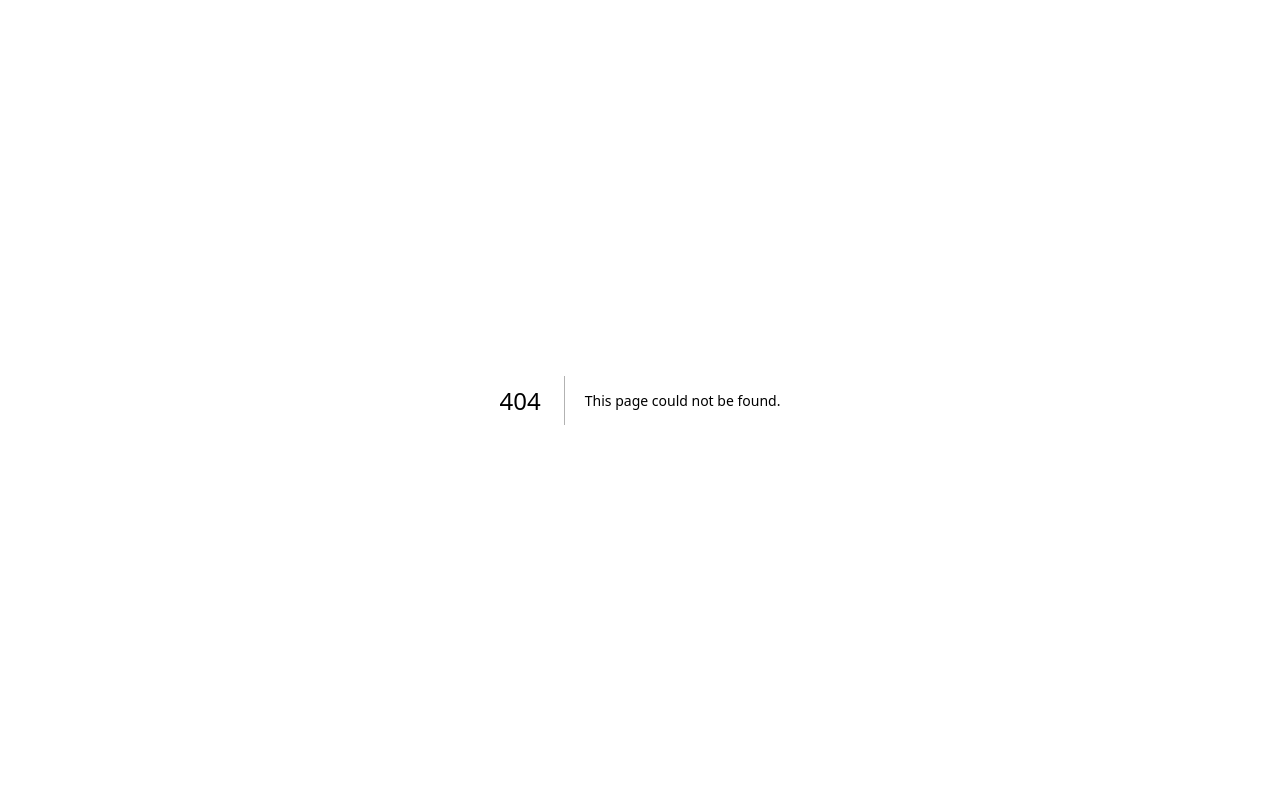
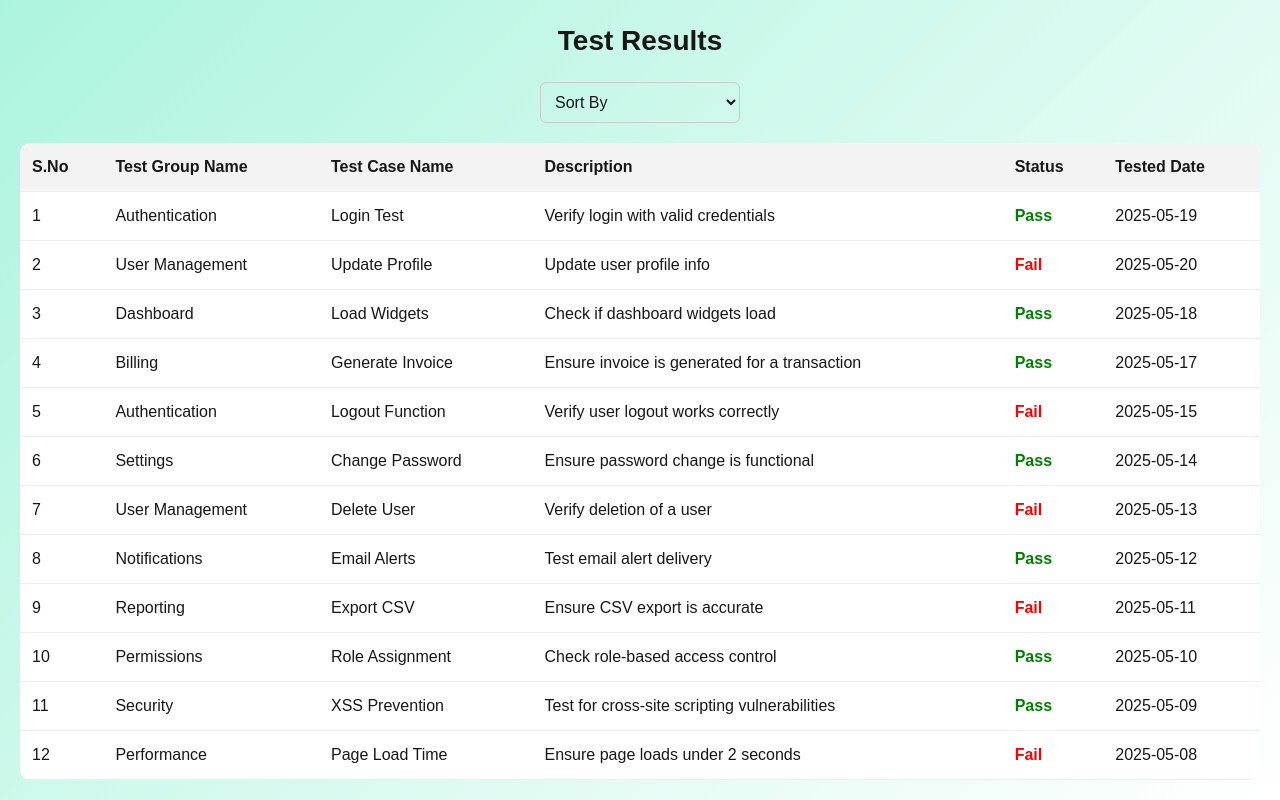
Before and after one commit to Dhayalesh/test_case_management_system, a Next.js app in the folder frontend/: page /test-results in a window 1280 px wide. Before the commit this address had no page. Built offline with nearby package versions, Linux system fonts and the light colour scheme.

Commit message:
added new page for test results

```diff
--- a/frontend/app/dashboard/dashboard.jsx
+++ b/frontend/app/dashboard/dashboard.jsx
@@ -35,7 +35,7 @@ const router = useRouter();
       <div className={styles.buttonRow}>
         <button className={styles.testCases} onClick={() => router.push('/test-case-groups')}>Test Cases</button>
         <button className={styles.runTestCase} onClick={() => router.push('/run-test-cases')}>Run Test Case</button>
-        <button className={styles.testResults}>Test Results</button>
+        <button className={styles.testResults} onClick={() => router.push('/test-results')}>Test Results</button>
         <button className={styles.settings} onClick={() => router.push('/settings')}>Settings</button>
         <button className={styles.logout} onClick={handleLogout}>
           Logout
--- /dev/null
+++ b/frontend/app/test-results/page.jsx
@@ -0,0 +1,5 @@
+import TestResults from "./testResults";
+
+export default function TestCasesPage() {
+  return <TestResults />;
+}
--- /dev/null
+++ b/frontend/app/test-results/testResults.jsx
@@ -0,0 +1,217 @@
+"use client";
+import React, { useState } from "react";
+import styles from "./testResults.module.css";
+
+const dummyData = [
+  {
+    id: 1,
+    groupName: "Authentication",
+    caseName: "Login Test",
+    description: "Verify login with valid credentials",
+    status: "Pass",
+    testedDate: "2025-05-19",
+  },
+  {
+    id: 2,
+    groupName: "User Management",
+    caseName: "Update Profile",
+    description: "Update user profile info",
+    status: "Fail",
+    testedDate: "2025-05-20",
+  },
+  {
+    id: 3,
+    groupName: "Dashboard",
+    caseName: "Load Widgets",
+    description: "Check if dashboard widgets load",
+    status: "Pass",
+    testedDate: "2025-05-18",
+  },
+  {
+    id: 4,
+    groupName: "Billing",
+    caseName: "Generate Invoice",
+    description: "Ensure invoice is generated for a transaction",
+    status: "Pass",
+    testedDate: "2025-05-17",
+  },
+  {
+    id: 5,
+    groupName: "Authentication",
+    caseName: "Logout Function",
+    description: "Verify user logout works correctly",
+    status: "Fail",
+    testedDate: "2025-05-15",
+  },
+  {
+    id: 6,
+    groupName: "Settings",
+    caseName: "Change Password",
+    description: "Ensure password change is functional",
+    status: "Pass",
+    testedDate: "2025-05-14",
+  },
+  {
+    id: 7,
+    groupName: "User Management",
+    caseName: "Delete User",
+    description: "Verify deletion of a user",
+    status: "Fail",
+    testedDate: "2025-05-13",
+  },
+  {
+    id: 8,
+    groupName: "Notifications",
+    caseName: "Email Alerts",
+    description: "Test email alert delivery",
+    status: "Pass",
+    testedDate: "2025-05-12",
+  },
+  {
+    id: 9,
+    groupName: "Reporting",
+    caseName: "Export CSV",
+    description: "Ensure CSV export is accurate",
+    status: "Fail",
+    testedDate: "2025-05-11",
+  },
+  {
+    id: 10,
+    groupName: "Permissions",
+    caseName: "Role Assignment",
+    description: "Check role-based access control",
+    status: "Pass",
+    testedDate: "2025-05-10",
+  },
+  {
+    id: 11,
+    groupName: "Security",
+    caseName: "XSS Prevention",
+    description: "Test for cross-site scripting vulnerabilities",
+    status: "Pass",
+    testedDate: "2025-05-09",
+  },
+  {
+    id: 12,
+    groupName: "Performance",
+    caseName: "Page Load Time",
+    description: "Ensure page loads under 2 seconds",
+    status: "Fail",
+    testedDate: "2025-05-08",
+  },
+];
+
+const TestResults = () => {
+  const [sortBy, setSortBy] = useState("");
+  const [secondaryFilter, setSecondaryFilter] = useState("");
+  const [data, setData] = useState(dummyData);
+
+  const handleSortChange = (e) => {
+    setSortBy(e.target.value);
+    setSecondaryFilter("");
+  };
+
+  const filteredData = data.filter((item) => {
+    if (sortBy === "Status") {
+      return secondaryFilter ? item.status === secondaryFilter : true;
+    }
+    if (sortBy === "Tested Date") {
+      return secondaryFilter ? item.testedDate === secondaryFilter : true;
+    }
+    if (sortBy === "Test Case Name") {
+      return secondaryFilter
+        ? item.caseName.toLowerCase().includes(secondaryFilter.toLowerCase())
+        : true;
+    }
+    if (sortBy === "Test Group Name") {
+      return secondaryFilter
+        ? item.groupName.toLowerCase().includes(secondaryFilter.toLowerCase())
+        : true;
+    }
+    return true;
+  });
+
+  return (
+    <div className={styles.container}>
+      <h2 className={styles.title}>Test Results</h2>
+
+      <div className={styles.sortSection}>
+        <select
+          value={sortBy}
+          onChange={handleSortChange}
+          className={styles.selectBox}
+        >
+          <option value="">Sort By</option>
+          <option value="Test Group Name">Test Group Name</option>
+          <option value="Test Case Name">Test Case Name</option>
+          <option value="Status">Status</option>
+          <option value="Tested Date">Tested Date</option>
+        </select>
+
+        {sortBy === "Status" && (
+          <select
+            value={secondaryFilter}
+            onChange={(e) => setSecondaryFilter(e.target.value)}
+            className={styles.selectBox}
+          >
+            <option value="">Select Status</option>
+            <option value="Pass">Pass</option>
+            <option value="Fail">Fail</option>
+          </select>
+        )}
+
+        {sortBy === "Tested Date" && (
+          <input
+            type="date"
+            value={secondaryFilter}
+            onChange={(e) => setSecondaryFilter(e.target.value)}
+            className={styles.selectBox}
+          />
+        )}
+
+        {(sortBy === "Test Case Name" || sortBy === "Test Group Name") && (
+          <input
+            type="text"
+            placeholder={`Enter ${sortBy}`}
+            value={secondaryFilter}
+            onChange={(e) => setSecondaryFilter(e.target.value)}
+            className={styles.selectBox}
+          />
+        )}
+      </div>
+
+      <div className={styles.tableWrapper}>
+        <table className={styles.table}>
+          <thead>
+            <tr>
+              <th>S.No</th>
+              <th>Test Group Name</th>
+              <th>Test Case Name</th>
+              <th>Description</th>
+              <th>Status</th>
+              <th>Tested Date</th>
+            </tr>
+          </thead>
+          <tbody>
+            {filteredData.map((item, index) => (
+              <tr key={item.id}>
+                <td>{index + 1}</td>
+                <td>{item.groupName}</td>
+                <td>{item.caseName}</td>
+                <td>{item.description}</td>
+                <td
+                  className={item.status === "Pass" ? styles.pass : styles.fail}
+                >
+                  {item.status}
+                </td>
+                <td>{item.testedDate}</td>
+              </tr>
+            ))}
+          </tbody>
+        </table>
+      </div>
+    </div>
+  );
+};
+
+export default TestResults;
--- /dev/null
+++ b/frontend/app/test-results/testResults.module.css
@@ -0,0 +1,76 @@
+.container {
+  padding: 20px;
+  background: linear-gradient(135deg, #adf4de, #ffffff);
+  min-height: 100vh;
+}
+
+.title {
+  text-align: center;
+  font-size: 28px;
+  font-weight: bold;
+  margin-bottom: 20px;
+}
+
+.sortSection {
+  display: flex;
+  gap: 15px;
+  margin-bottom: 20px;
+  flex-wrap: wrap;
+  justify-content: center;
+}
+
+.selectBox {
+  padding: 10px;
+  border: 1px solid #ccc;
+  border-radius: 6px;
+  min-width: 200px;
+}
+
+.tableWrapper {
+  overflow-x: auto;
+}
+
+.table {
+  width: 100%;
+  border-collapse: collapse;
+  background-color: #ffffff;
+  border-radius: 10px;
+  overflow: hidden;
+}
+
+.table th,
+.table td {
+  padding: 12px;
+  text-align: left;
+  border-bottom: 1px solid #eee;
+}
+
+.table th {
+  background-color: #f3f3f3;
+}
+
+.pass {
+  color: green;
+  font-weight: bold;
+}
+
+.fail {
+  color: red;
+  font-weight: bold;
+}
+
+@media (max-width: 768px) {
+  .title {
+    font-size: 24px;
+  }
+
+  .selectBox {
+    min-width: 100%;
+  }
+
+  .table th,
+  .table td {
+    padding: 8px;
+    font-size: 14px;
+  }
+}
```
